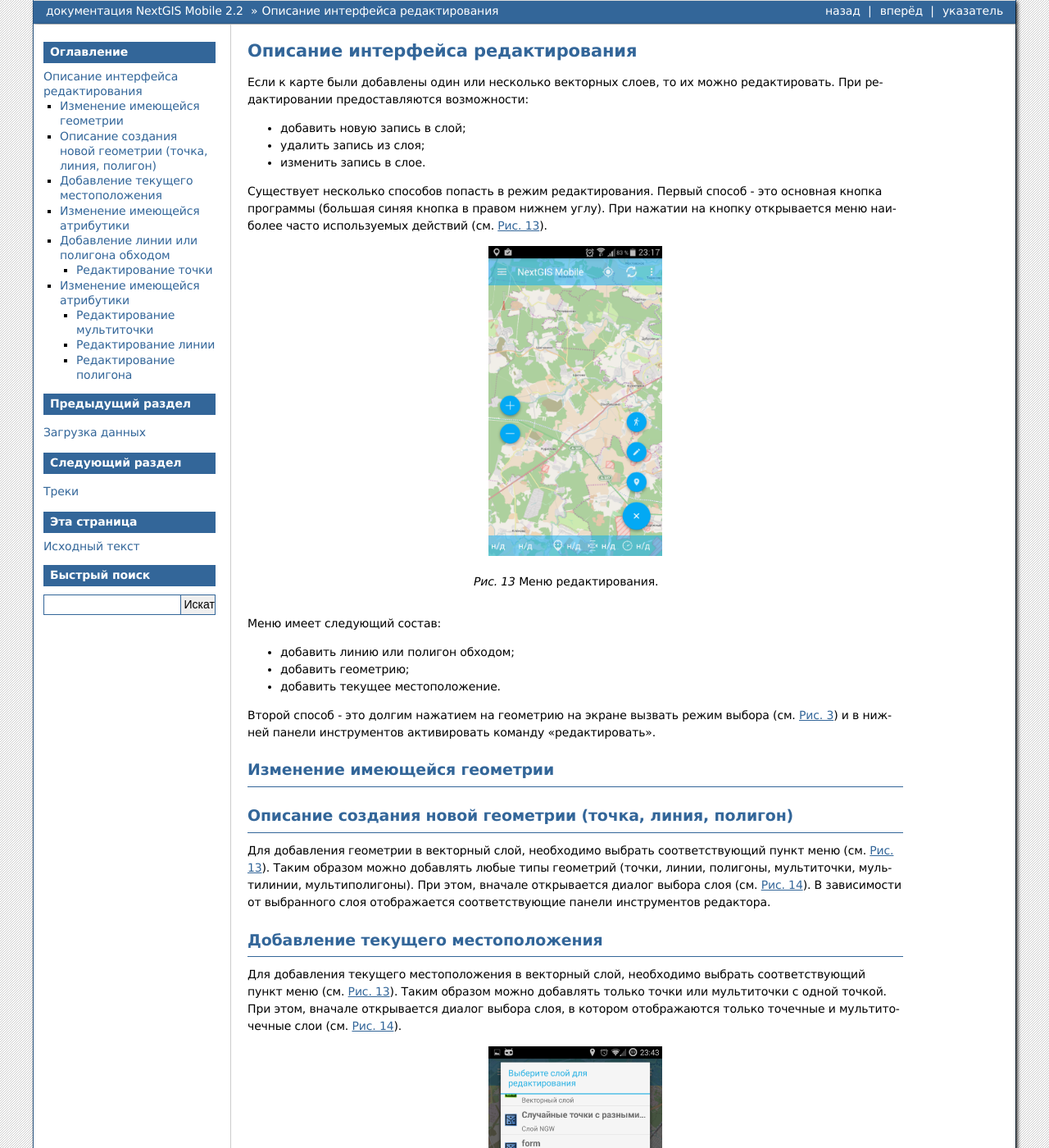
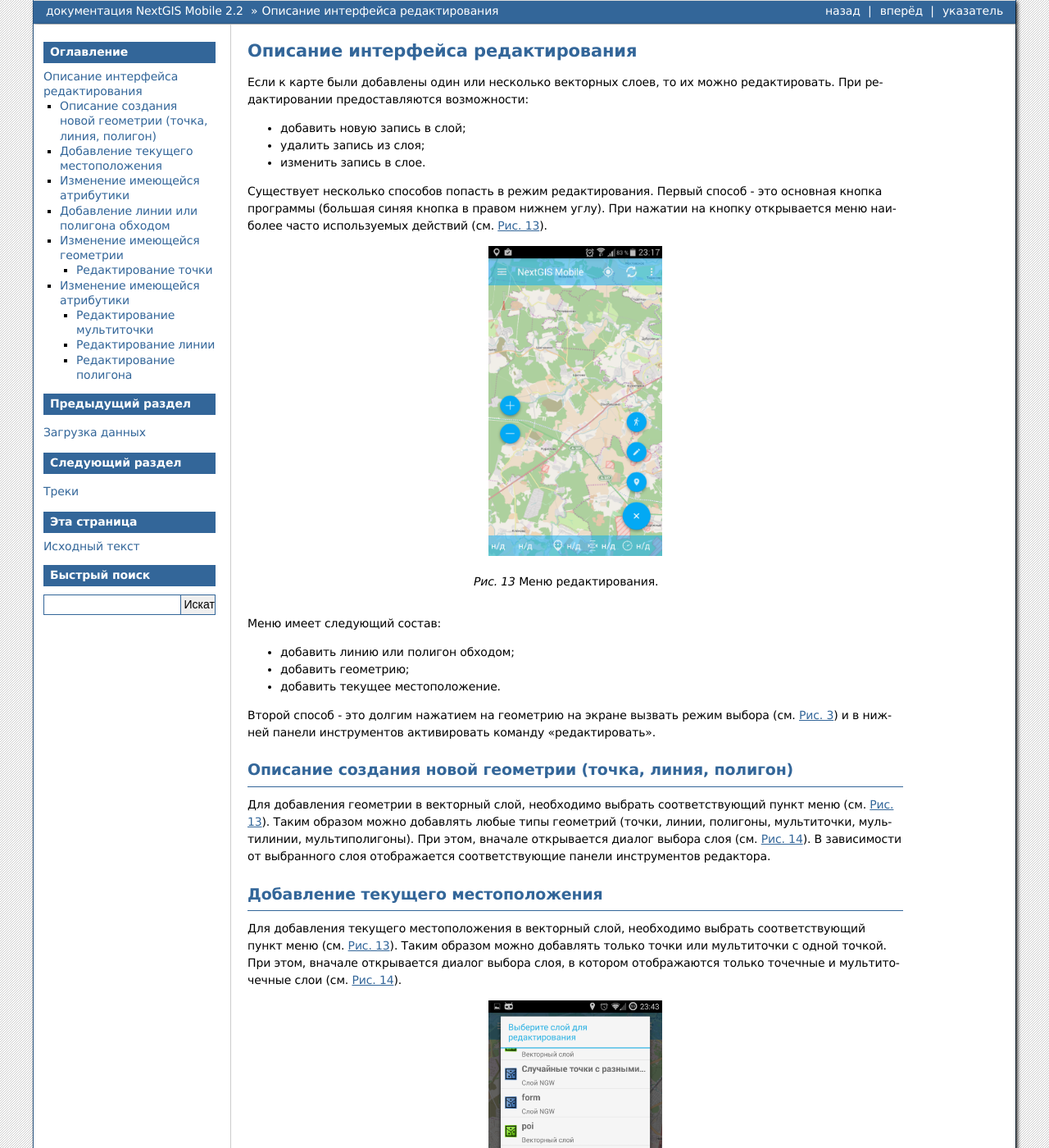
Before and after one commit to nextgis/docs_ngmobile, a Sphinx documentation site: the page built from source/editing.rst, in a window 1280 px wide and 1400 px high. Shown: the whole window at 82% size. Built offline with Sphinx 7.4.7, drawn with Linux system fonts in a browser that asks for light colours; formulas are drawn with MathJax 3; some of the changed text lies outside the part shown.

Commit message:
описание интерфейса редактирования

```diff
--- a/source/editing.rst
+++ b/source/editing.rst
@@ -34,13 +34,6 @@
 Второй способ - это долгим нажатием на геометрию на экране вызвать режим выбора
 (см. :numref:`ngmobile_selectmode_pic`) и в нижней панели инструментов активировать команду
 "редактировать".
-
-
-Изменение имеющейся геометрии
------------------------------
-
-
-
 
 Описание создания новой геометрии (точка, линия, полигон)
 ----------------------------------------------------------
```
Also changed, not shown: other parts of source/editing.rst (+3 -0 lines).
